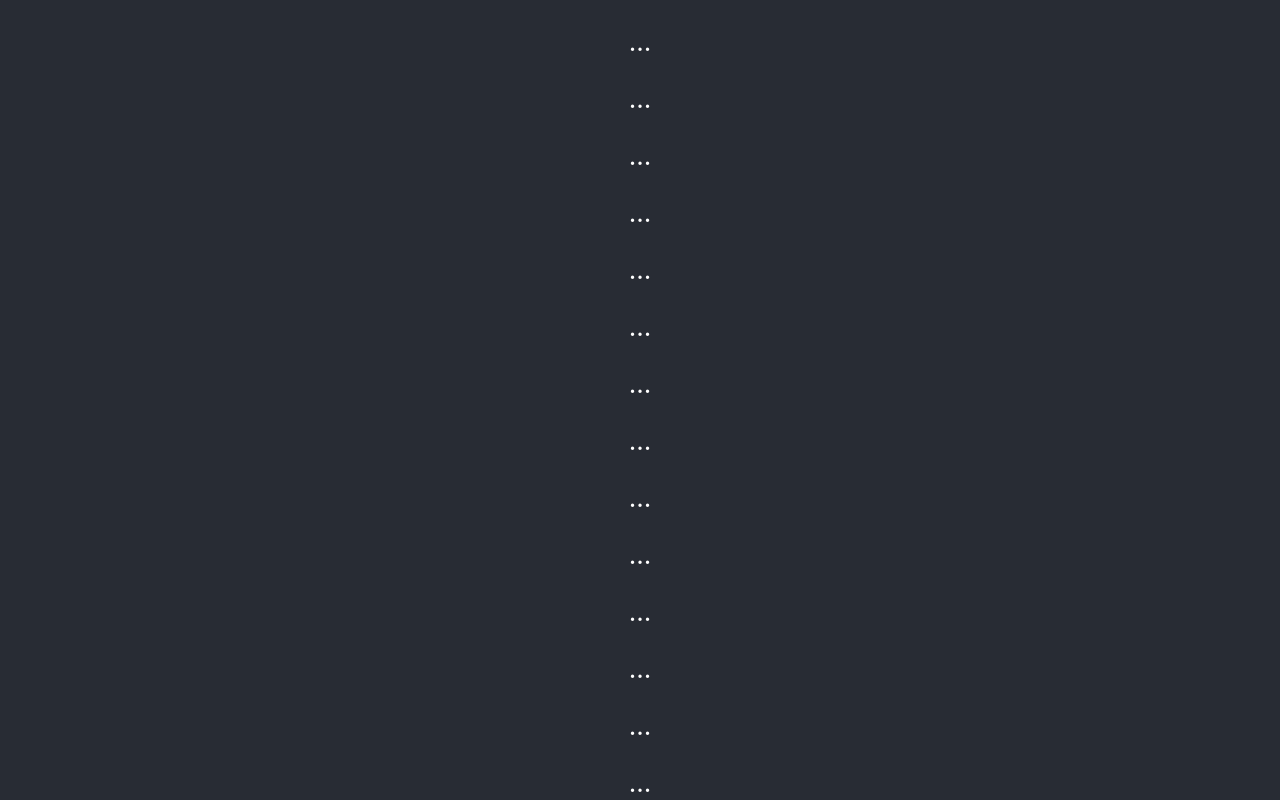
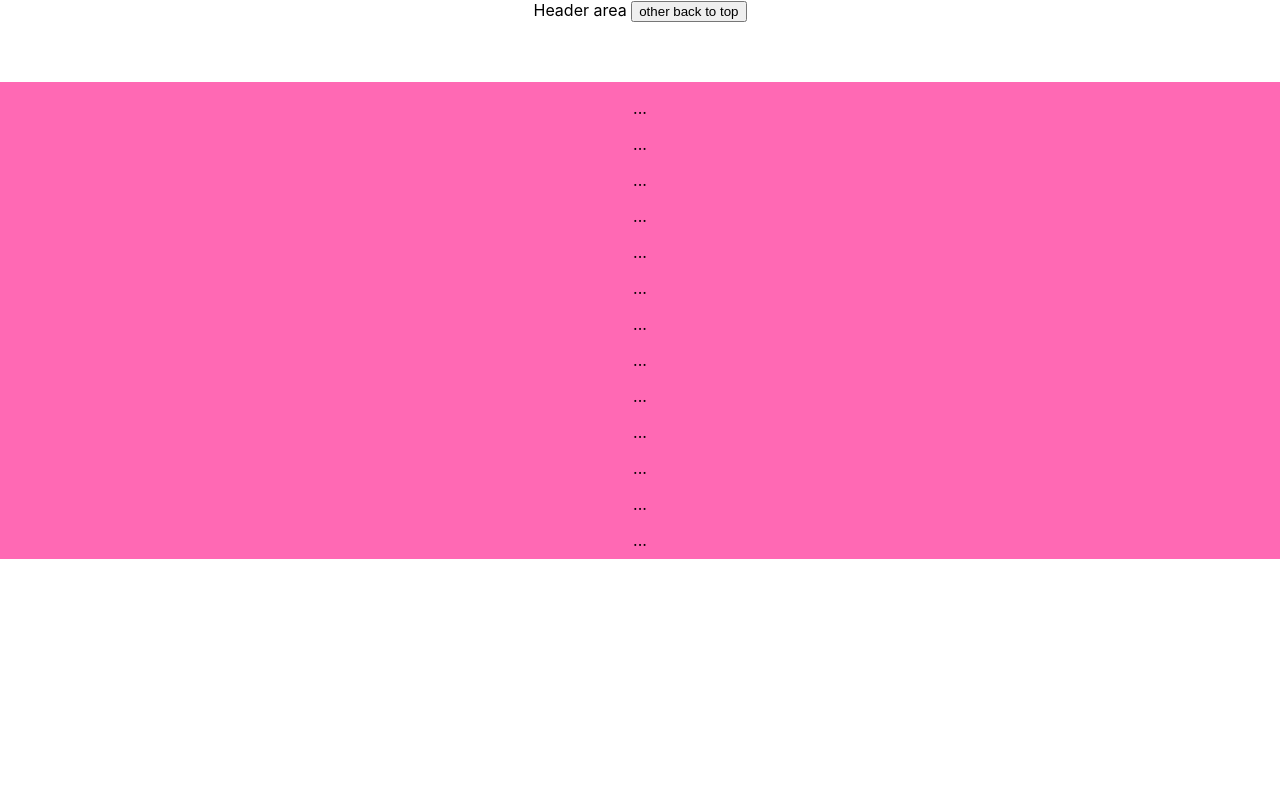
Before and after one commit to fastpenguin91/scrollintoviewtest, a React (Create React App) app: page / in a window 1280 px wide. Shown: the top 800 px of the page. Built offline with nearby package versions, Linux system fonts and the light colour scheme.

Commit message:
overflow and styling

```diff
--- a/src/App.js
+++ b/src/App.js
@@ -79,11 +79,20 @@ const AnotherComponent = () => {
 function App() {
   return (
     <div className="App">
-      <header className="App-header">
-        {/* <Article /> */}
+      <header>
+        Header area <button>other back to top</button>
+      </header>
+      <div
+        style={{
+          marginTop: "60px",
+          maxHeight: 477,
+          overflow: "auto",
+          background: "hotpink",
+        }}
+      >
         <AnotherComponent />
-        {/* <CalendarList /> */}
-      </header>
+      </div>
+      {/* <CalendarList /> */}
     </div>
   );
 }
```
